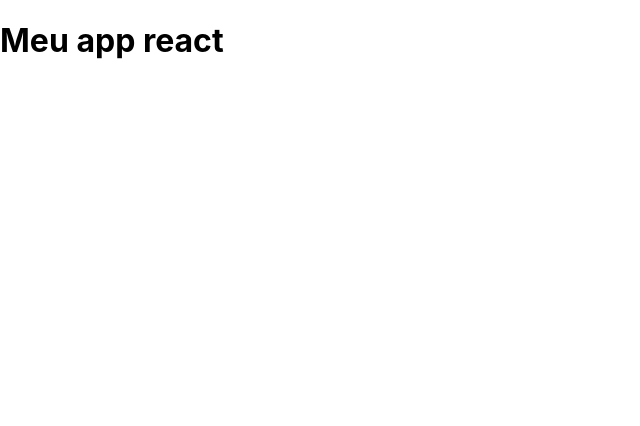
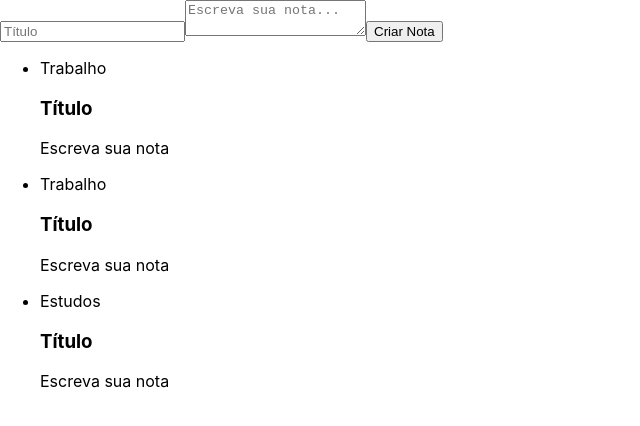
Before and after one commit to FabrizioGomes/ceep, a React (Create React App) app: page / in a window 1280 px wide. Shown: the top 426 px of the page, without its empty margins (0-640 px from the left). Built offline with nearby package versions, Linux system fonts and the light colour scheme.

Commit message:
Avançando com os Estudos

```diff
--- a/src/App.js
+++ b/src/App.js
@@ -1,9 +1,16 @@
-import React from 'react';
+import React, { Component } from 'react';
+import FormularioCadastro from './components/FormularioCadastro';
+import ListaDeNotas from './components/ListaDeNotas';
 
-function App() {
-  return (
-    <h1>Meu app react</h1>
-  );
+class App extends Component{
+  render() {
+    return (
+      <section>
+        <FormularioCadastro />
+        <ListaDeNotas />
+      </section>
+    );
+  }
 }
 
 export default App;
--- /dev/null
+++ b/src/components/CardNota.jsx
@@ -0,0 +1,16 @@
+import React, { Component } from "react";
+
+class CardNota extends Component {
+  render() {
+    return (
+      <section>
+        <header>
+          <h3>Título</h3>
+        </header>
+        <p>Escreva sua nota</p>
+      </section>
+    );
+  }
+}
+
+export default CardNota;
--- /dev/null
+++ b/src/components/FormularioCadastro.jsx
@@ -0,0 +1,15 @@
+import React, { Component } from "react";
+
+class FormularioCadastro extends Component {
+  render() {
+    return (
+      <form>
+        <input type="text" placeholder="Título" />
+        <textarea placeholder="Escreva sua nota..." />
+        <button>Criar Nota</button>
+      </form>
+    );
+  }
+}
+
+export default FormularioCadastro;
--- /dev/null
+++ b/src/components/ListaDeNotas.jsx
@@ -0,0 +1,20 @@
+import React, { Component } from "react";
+import CardNota from "./CardNota";
+
+class ListaDeNotas extends Component {
+  render() {
+    return (
+      <ul>
+        {Array.of("Trabalho", "Trabalho", "Estudos").map((categoria) => {
+          return (
+            <li>
+              <div>{categoria}</div>
+              <CardNota />
+            </li>
+          );
+        })}
+      </ul>
+    );
+  }
+}
+export default ListaDeNotas;
```
